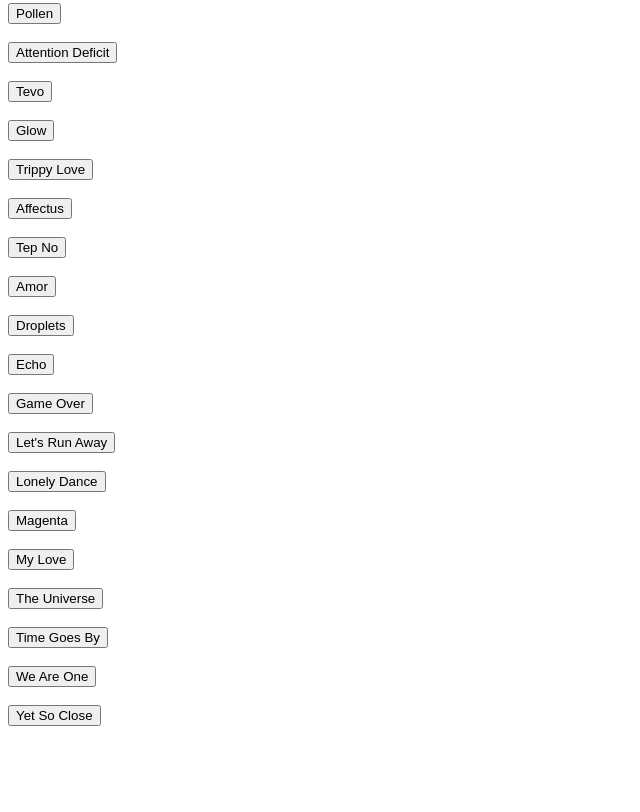
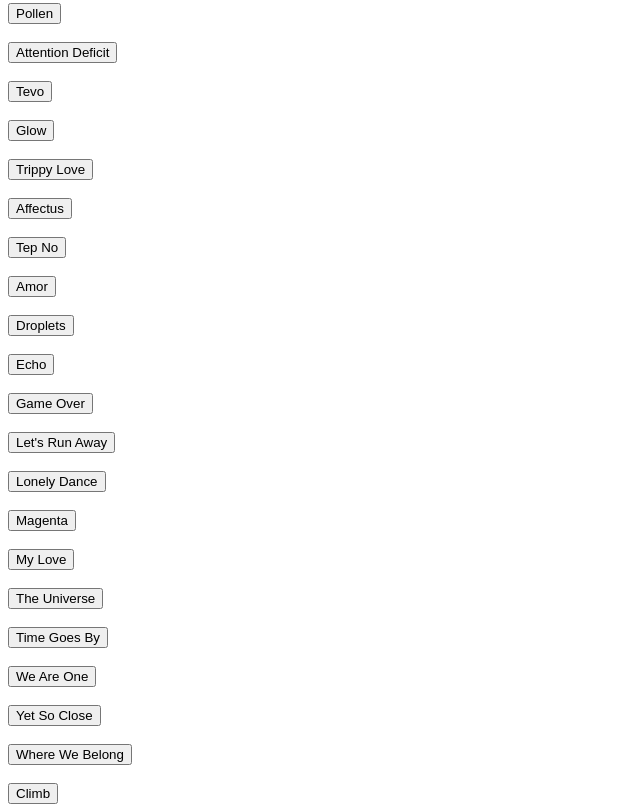
Before and after one commit to EquinoxCode/EquinoxCode.github.io, a plain HTML site: page Vexento.html in a window 1280 px wide. Shown: the part 551-1363 px from the top of the page, without its empty margins (0-640 px from the left). Before the commit the page ends 1303 px from the top, so only its background shows below. Drawn offline with Linux system fonts and the light colour scheme.

Commit message:
Update Vexento.html

```diff
--- a/Vexento.html
+++ b/Vexento.html
@@ -221,6 +221,17 @@ Yet So Close </button>
 <br>
 <br>
 
+  <div id ="button34">
+<button id="play34" onclick="Where_We_Belong.play()">
+Where We Belong </button>
+
+    <br>
+    <br>
+
+  <div id ="button35">
+<button id="play35" onclick="Climb.play()">
+Climb </button>
+
 
 <div id="tracks"></div>
 
@@ -329,6 +340,9 @@ Where_We_Belong.src = "Vexento - Where We Belong.mp3"
 var Yet_So_Close = new Audio()
 Yet_So_Close.src = "Vexento - Yet So Close.mp3"
 
+var Climb = new Audio()
+Climb.src = "Kime & Vexento - Climb.mp3"
+
 var tracks = document.getElementById("tracks")
 
 </script>
```
